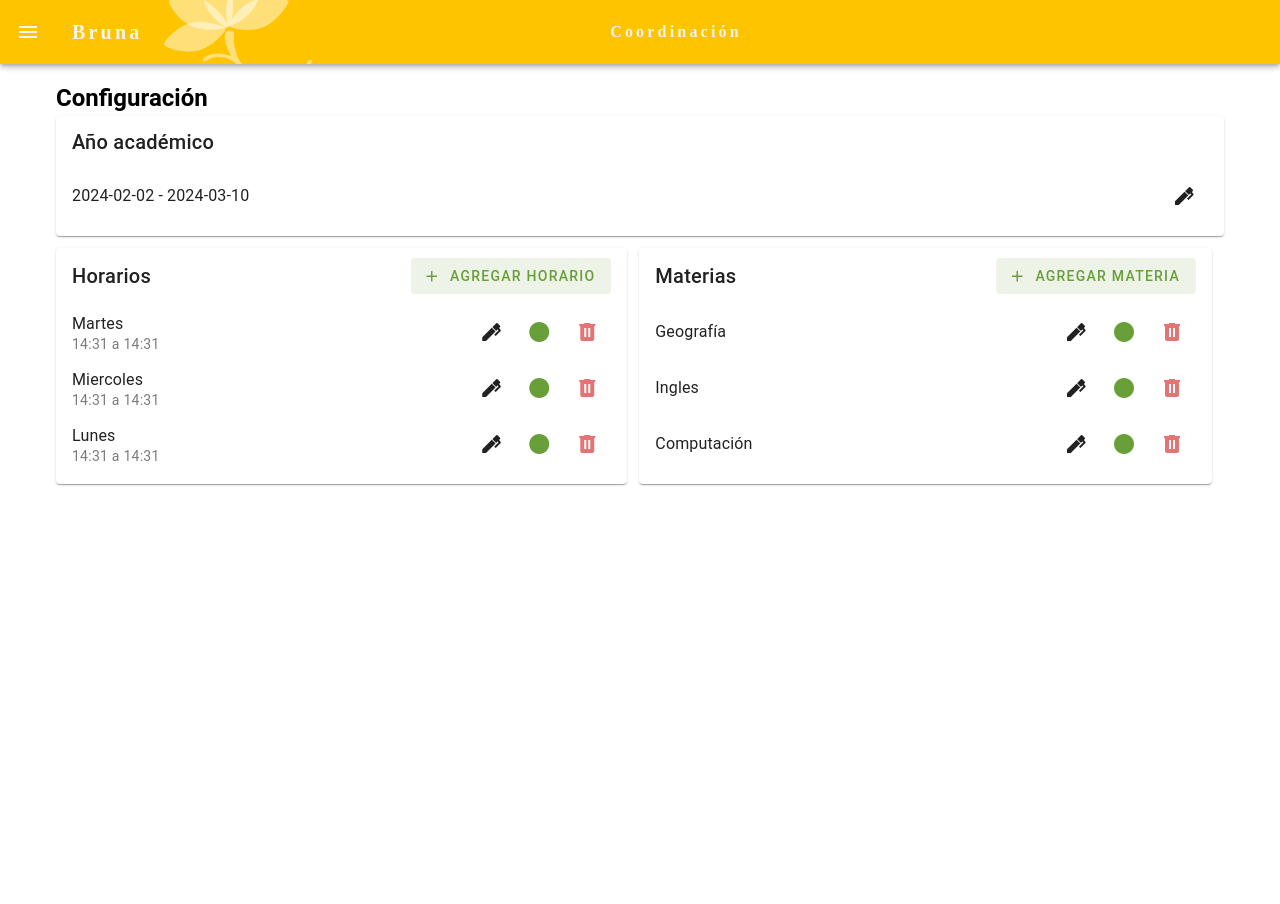
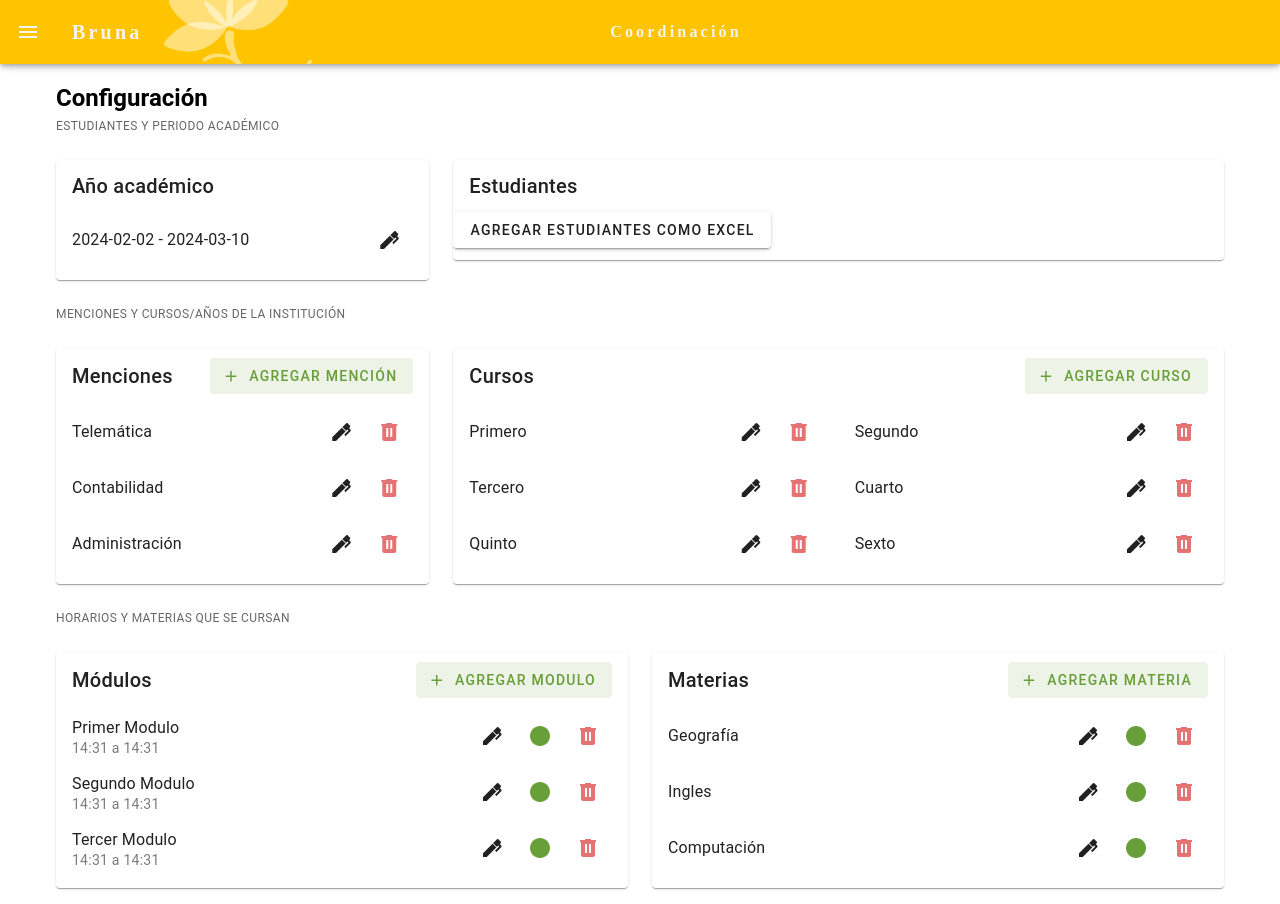
Before and after one commit to Bruna-team/Brunapp, a Vue app: page /configuracion in a window 1280 px wide. Before the commit the page ends 800 px from the top, so only its background shows below. Built offline with nearby package versions, Linux system fonts and the light colour scheme; a web font is replaced by a local one.

Commit message:
Agregadas nuevas configuraciones en configuración. modificada estructura de los horarios a módulos.

```diff
--- a/src/assets/app.css
+++ b/src/assets/app.css
@@ -96,7 +96,7 @@ i.logo {
       background-color: #2f2f2f;
     }
     .cv-day.past, .cv-day.outsideOfMonth {
-      background-color: rgb(var(--v-theme-dark));
+      background-color: rgb(var(--v-theme-surface));
     }
     .cv-item {
       border: none;
--- a/src/views/VistaConfiguracion.vue
+++ b/src/views/VistaConfiguracion.vue
@@ -3,24 +3,34 @@ import { ref } from 'vue'
 import { formatoFechaYHora } from '../funciones/funciones';
 
 const periodo = ref({start: '2024-02-02', end: '2024-03-10', edit: false})
-const semana = ref([{value:'Lunes', id: 0}, {value:'Martes', id: 1}, {value:'Miercoles', id: 2}, {value:'Jueves', id: 3}, {value:'Viernes', id: 4}])
-const horarios = ref([
+const modulos = ref<{
+  id_mod: number;
+  name_mod: string;
+  timeStart: string;
+  timeEnd: string;
+  edit: boolean;
+  active: boolean;
+  nuevo?: boolean
+}[]>([
   {
-    id_day: 1,
+    id_mod: 1,
+    name_mod: 'Primer modulo',
     timeStart: formatoFechaYHora(new Date(), 'hora'),
     timeEnd: formatoFechaYHora(new Date(), 'hora'),
     edit: false,
     active: true,
   },
   {
-    id_day: 2,
+    id_mod: 2,
+    name_mod: 'Segundo modulo',
     timeStart: formatoFechaYHora(new Date(), 'hora'),
     timeEnd: formatoFechaYHora(new Date(), 'hora'),
     edit: false,
     active: true,
   },
   {
-    id_day: 0,
+    id_mod: 0,
+    name_mod: 'Tercer modulo',
     timeStart: formatoFechaYHora(new Date(), 'hora'),
     timeEnd: formatoFechaYHora(new Date(), 'hora'),
     edit: false,
@@ -47,6 +57,31 @@ const materias = ref([
     active: true,
   }
 ])
+const menciones = ref([
+  {
+    id: 0,
+    nom: 'Telemática',
+    edit: false,
+  },
+  {
+    id: 1,
+    nom: 'Contabilidad',
+    edit: false,
+  },
+  {
+    id: 2,
+    nom: 'Administración',
+    edit: false,
+  },
+])
+const cursos = ref([
+  {id: 1, nom: 'Primero', edit: false},
+  {id: 2, nom: 'Segundo', edit: false},
+  {id: 3, nom: 'Tercero', edit: false},
+  {id: 4, nom: 'Cuarto', edit: false},
+  {id: 5, nom: 'Quinto', edit: false},
+  {id: 6, nom: 'Sexto', edit: false},
+])
 function AgregarMaterias() {
   materias.value.push({
     id_mat: materias.value.length+1,
@@ -55,24 +90,42 @@ function AgregarMaterias() {
     active: true,
   })
 }
-function AgregarHorario() {
-  horarios.value.push({
-    id_day: 0,
+function AgregarModulo() {
+  modulos.value.push({
+    id_mod: 0,
+    name_mod: '',
     timeStart: formatoFechaYHora(new Date(), 'hora'),
     timeEnd: formatoFechaYHora(new Date(), 'hora'),
     edit: true,
     active: true,
+    nuevo: true,
+  })
+}
+function AgregarMencion() {
+  menciones.value.push({
+    id: menciones.value.length+1,
+    nom: '',
+    edit: true,
+  })
+}
+function AgregarCurso() {
+  cursos.value.push({
+    id: cursos.value.length+1,
+    nom: '',
+    edit: true,
   })
 }
 </script>
 <template>
   <v-container>
-    <h2>Configuración</h2>
+    <h2 class="flex-fill">Configuración</h2>
     <v-sheet color="transparent" class="d-flex flex-wrap align-start">
-      <v-card
-        title="Año académico"
-        class="flex-1-1-100 mb-3 pb-3"
-      >
+      <v-row>
+        <v-col cols="12">
+          <p class="text-caption text-uppercase text-medium-emphasis my-0">Estudiantes y periodo académico</p>
+        </v-col>
+        <v-col cols="12" sm="4">
+          <v-card title="Año académico" class="pb-3">
             <v-list-item>
               <template v-if="periodo.edit">
                 <v-row>
@@ -100,41 +153,139 @@ function AgregarHorario() {
               </template>
             </v-list-item>
           </v-card>
-      <v-card
-        title="Horarios"
-        class="flex-1-0 mr-3 mb-3 pb-3"
-      >
+        </v-col>
+        <v-col>
+          <v-card title="Estudiantes" class="pb-3">
+            <v-btn text="Agregar estudiantes como excel"/>
+          </v-card>
+        </v-col>
+        <v-col cols="12">
+          <p class="text-caption text-uppercase text-medium-emphasis my-0">Menciones y cursos/años de la institución</p>
+        </v-col>
+        <v-col cols="12" sm="4">
+          <v-card title="Menciones" class="pb-3">
             <template #append>
               <v-btn
                 block
                 variant="tonal"
                 prepend-icon="mdi-plus"
-            text="Agregar horario"
+                text="Agregar mención"
                 color="secundario"
-            @click="AgregarHorario()"
+                @click="AgregarMencion()"
               />
             </template>
             <v-list-item
-          v-for="(horario, h) in horarios"
-          :key="h"
-          :class="{'text-muted' : !horario.active}"
+              v-for="(men, m) in menciones"
+              :key="m"
             >
-          <template v-if="horario.edit">
-            <v-row>
-              <v-col cols="12" lg="">
-                <v-select
-                  v-model="horario.id_day"
-                  :items="semana"
-                  item-title="value"
-                  item-value="id"
-                  label="Dia"
+            <template v-if="men.edit">
+              <v-text-field
+                v-model="men.nom"
+                label="Nombre de la mención"
                 variant="underlined"
                 hide-details="auto"
               />
+              </template>
+              <template v-else>
+                <v-list-item-title class="text-capitalize">{{ men.nom }}</v-list-item-title>
+              </template>
+              <template #append>
+                <v-btn
+                  variant="text"
+                  :icon="men.edit ? 'mdi-check' : 'mdi-pen'"
+                  @click="men.edit = !men.edit"
+                />
+                <v-btn
+                  variant="text"
+                  icon="mdi-trash-can"
+                  class="text-error"
+                  @click="men.edit = !men.edit"
+                />
+              </template>
+            </v-list-item>
+          </v-card>
+        </v-col>
+        <v-col cols="12" sm="">
+          <v-card title="Cursos" class="pb-3">
+            <template #append>
+              <v-btn
+                block
+                variant="tonal"
+                prepend-icon="mdi-plus"
+                text="Agregar curso"
+                color="secundario"
+                @click="AgregarCurso()"
+              />
+            </template>
+            <div class="d-flex flex-wrap">
+              <v-list-item
+                v-for="(cur, a) in cursos"
+                :key="a"
+                class="flex-fill w-50"
+              >
+                <template v-if="cur.edit">
+                  <v-text-field
+                    v-model="cur.nom"
+                    label="Titulo del curso"
+                    variant="underlined"
+                    hide-details="auto"
+                  />
+                </template>
+                <template v-else>
+                  <v-list-item-title class="text-capitalize">{{ cur.nom }}</v-list-item-title>
+                </template>
+                <template #append>
+                  <v-btn
+                    variant="text"
+                    :icon="cur.edit ? 'mdi-check' : 'mdi-pen'"
+                    @click="cur.edit = !cur.edit"
+                  />
+                  <v-btn
+                    variant="text"
+                    icon="mdi-trash-can"
+                    class="text-error"
+                    @click="cur.edit = !cur.edit"
+                  />
+                </template>
+              </v-list-item>
+            </div>
+          </v-card>
+        </v-col>
+        <v-col cols="12">
+          <p class="text-caption text-uppercase text-medium-emphasis my-0">Horarios y materias que se cursan</p>
+        </v-col>
+        <v-col cols="12" sm="6">
+          <v-card title="Módulos" class="pb-3">
+            <template #append>
+              <v-btn
+                block
+                variant="tonal"
+                prepend-icon="mdi-plus"
+                text="Agregar modulo"
+                color="secundario"
+                @click="AgregarModulo()"
+              />
+            </template>
+            <v-list-item
+              v-for="(modulo, m) in modulos"
+              :key="m"
+              :class="{'text-muted' : !modulo.active}"
+            >
+              <template v-if="modulo.edit">
+                <v-row>
+                  <v-col cols="12" lg="">
+                    <v-text-field
+                      v-if="modulo.nuevo"
+                      v-model="modulo.name_mod"
+                      label="Modulo"
+                      variant="underlined"
+                      hide-details="auto"
+                    />
+                    <p v-else class="text-body">{{ modulo.name_mod }}</p>
                   </v-col>
                   <v-col cols="6" lg="">
                     <v-text-field
-                  v-model="horario.timeStart"
+                      v-model="modulo.timeStart"
                       type="time"
                       label="De"
                       variant="underlined"
@@ -143,7 +294,7 @@ function AgregarHorario() {
                   </v-col>
                   <v-col cols="6" lg="">
                     <v-text-field
-                  v-model="horario.timeEnd"
+                      v-model="modulo.timeEnd"
                       type="time"
                       label="Hasta"
                       variant="underlined"
@@ -153,35 +304,34 @@ function AgregarHorario() {
                 </v-row>
               </template>
               <template v-else>
-            <v-list-item-title class="text-capitalize">{{ semana[horario.id_day].value }}</v-list-item-title>
-            <v-list-item-subtitle>{{ horario.timeStart }} a {{ horario.timeEnd }}</v-list-item-subtitle>
+                <v-list-item-title class="text-capitalize">{{ modulo.name_mod }}</v-list-item-title>
+                <v-list-item-subtitle>{{ modulo.timeStart }} a {{ modulo.timeEnd }}</v-list-item-subtitle>
               </template>
               <template #append>
                 <v-btn
                   variant="text"
-              :disabled="!horario.active"
-              :icon="horario.edit ? 'mdi-check' : 'mdi-pen'"
-              @click="horario.edit = !horario.edit"
+                  :disabled="!modulo.active"
+                  :icon="modulo.edit ? 'mdi-check' : 'mdi-pen'"
+                  @click="modulo.edit = !modulo.edit"
                 />
                 <v-btn
                   variant="text"
-              :icon="horario.active ? 'mdi-circle' : 'mdi-minus-circle'"
-              :class="horario.active ? 'text-secundario' : 'text-muted'"
-              @click="horario.active = !horario.active, horario.edit = false"
+                  :icon="modulo.active ? 'mdi-circle' : 'mdi-minus-circle'"
+                  :class="modulo.active ? 'text-secundario' : 'text-muted'"
+                  @click="modulo.active = !modulo.active, modulo.edit = false"
                 />
                 <v-btn
                   variant="text"
                   icon="mdi-trash-can"
                   class="text-error"
-              @click="horario.edit = !horario.edit"
+                  @click="modulo.edit = !modulo.edit"
                 />
               </template>
             </v-list-item>
           </v-card>
-      <v-card
-        title="Materias"
-        class="flex-1-0 mr-3 mb-3 pb-3"
-      >
+        </v-col>
+        <v-col cols="12" sm="6">
+          <v-card title="Materias" class="pb-3">
             <template #append>
               <v-btn
                 block
@@ -230,6 +380,8 @@ function AgregarHorario() {
               </template>
             </v-list-item>
           </v-card>
+        </v-col>
+      </v-row>
     </v-sheet>
   </v-container>
 </template>
```
Lines whose indentation alone changed are shown as unchanged.
